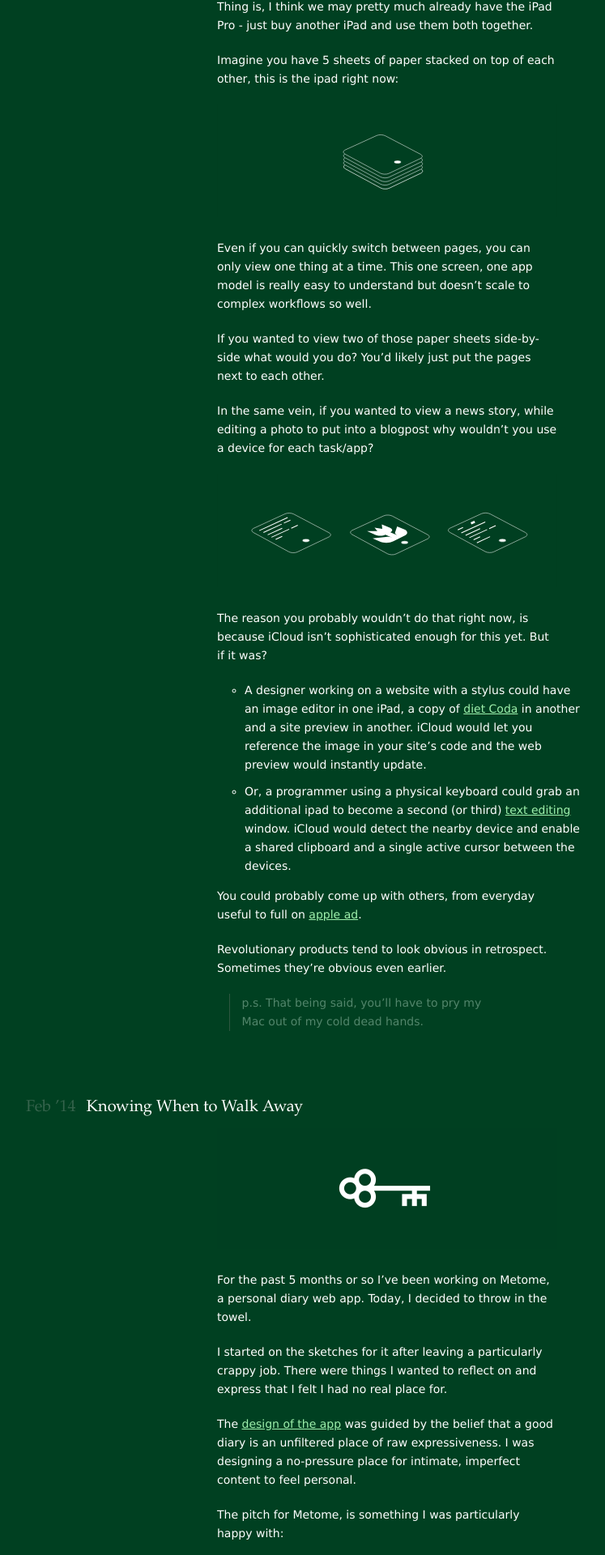
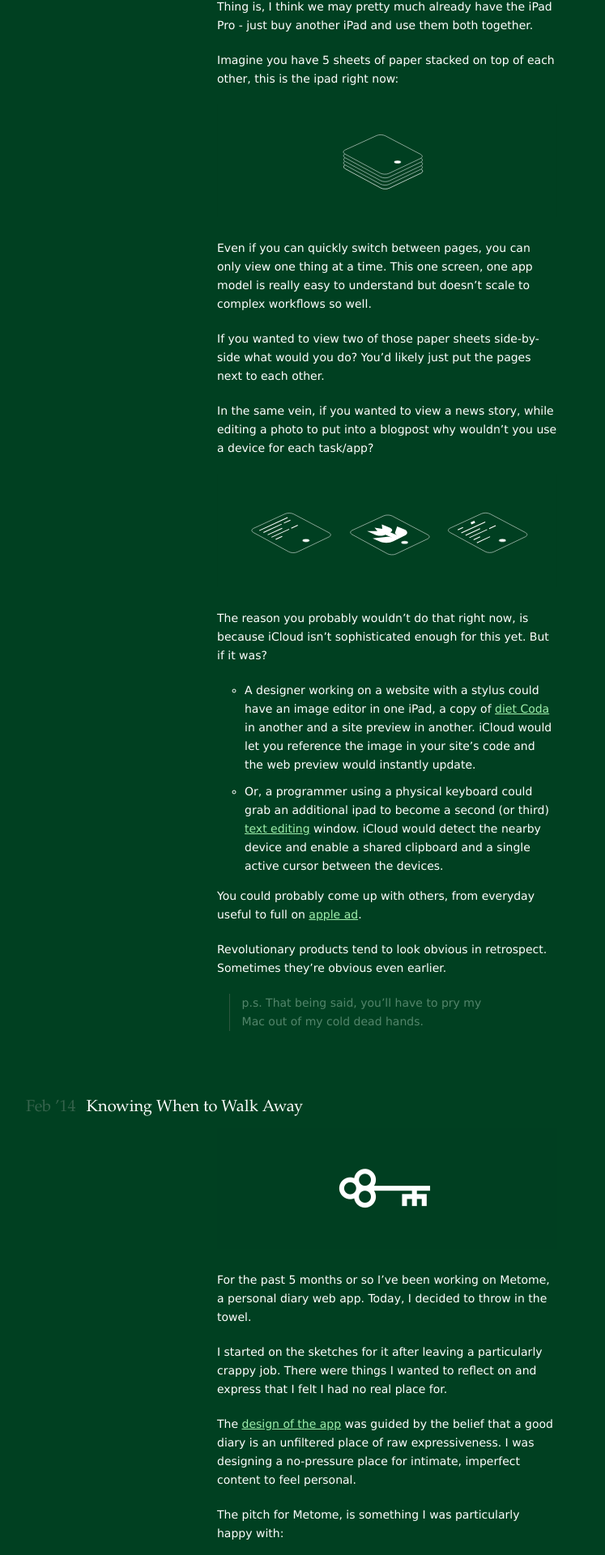
Before and after one commit to pketh/pketh.github.io, a Jekyll site: the page built from index.html, in a window 1280 px wide. Shown: the part 421-2341 px from the top of the page at 81% size, without its empty margins (302-1049 px from the left). Built offline with Jekyll 4.4.1, drawn with Linux system fonts in a browser that asks for light colours; Markdown is read by kramdown in place of the engine named in the settings; the list of posts is cut into pages by our own code.

Commit message:
li tweak

```diff
--- a/css/main.css
+++ b/css/main.css
@@ -213,7 +213,7 @@ h1, h2 {
 }
 
 .post ul li {
-  width: 424px;
+  width: 380px;
   margin-bottom: 10px;
 }
 
@@ -469,7 +469,6 @@ color: #6EA188;
   }
 
   .post ol li, .post ul li {
-    width: 380px;
     margin-left: auto;
   }
 
```
